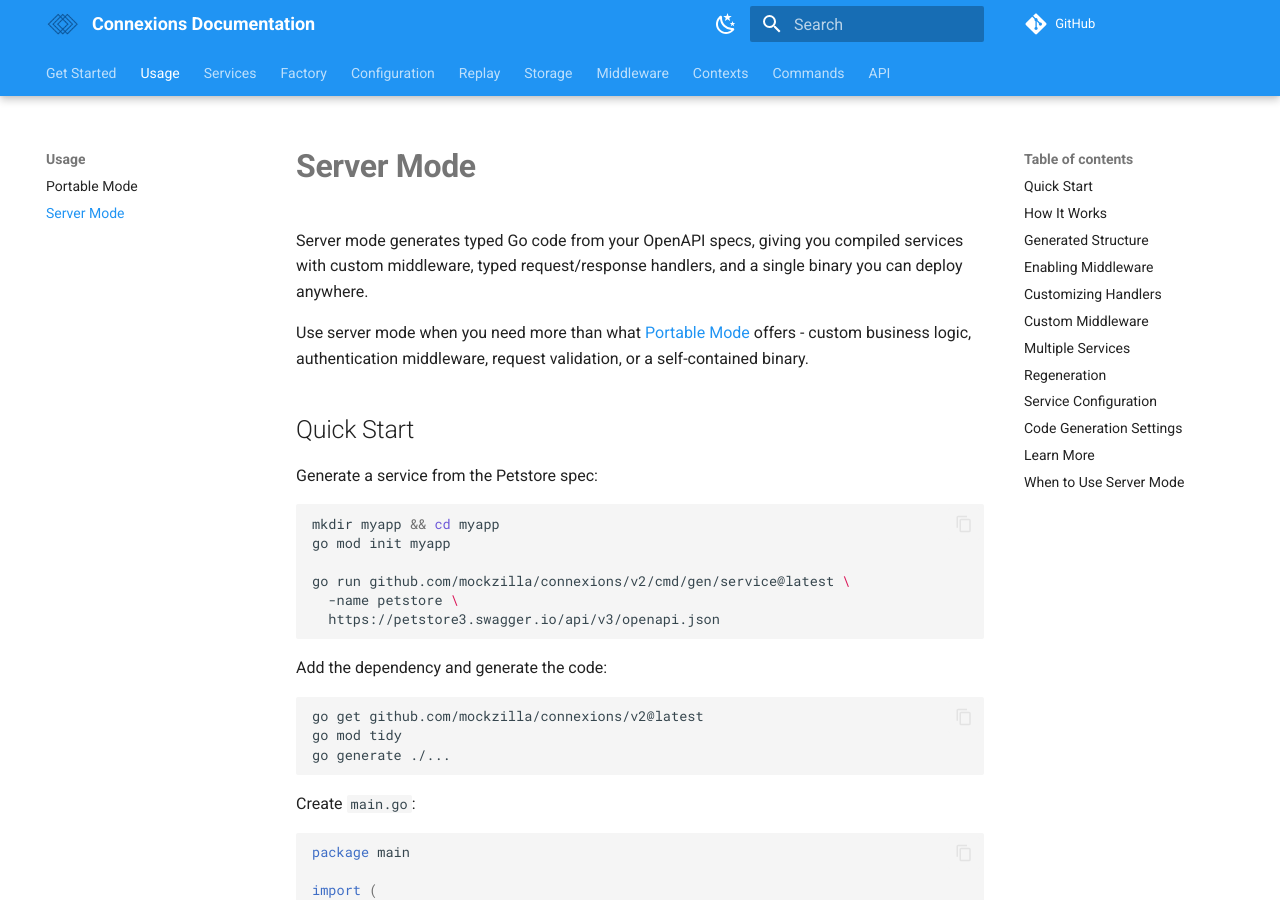
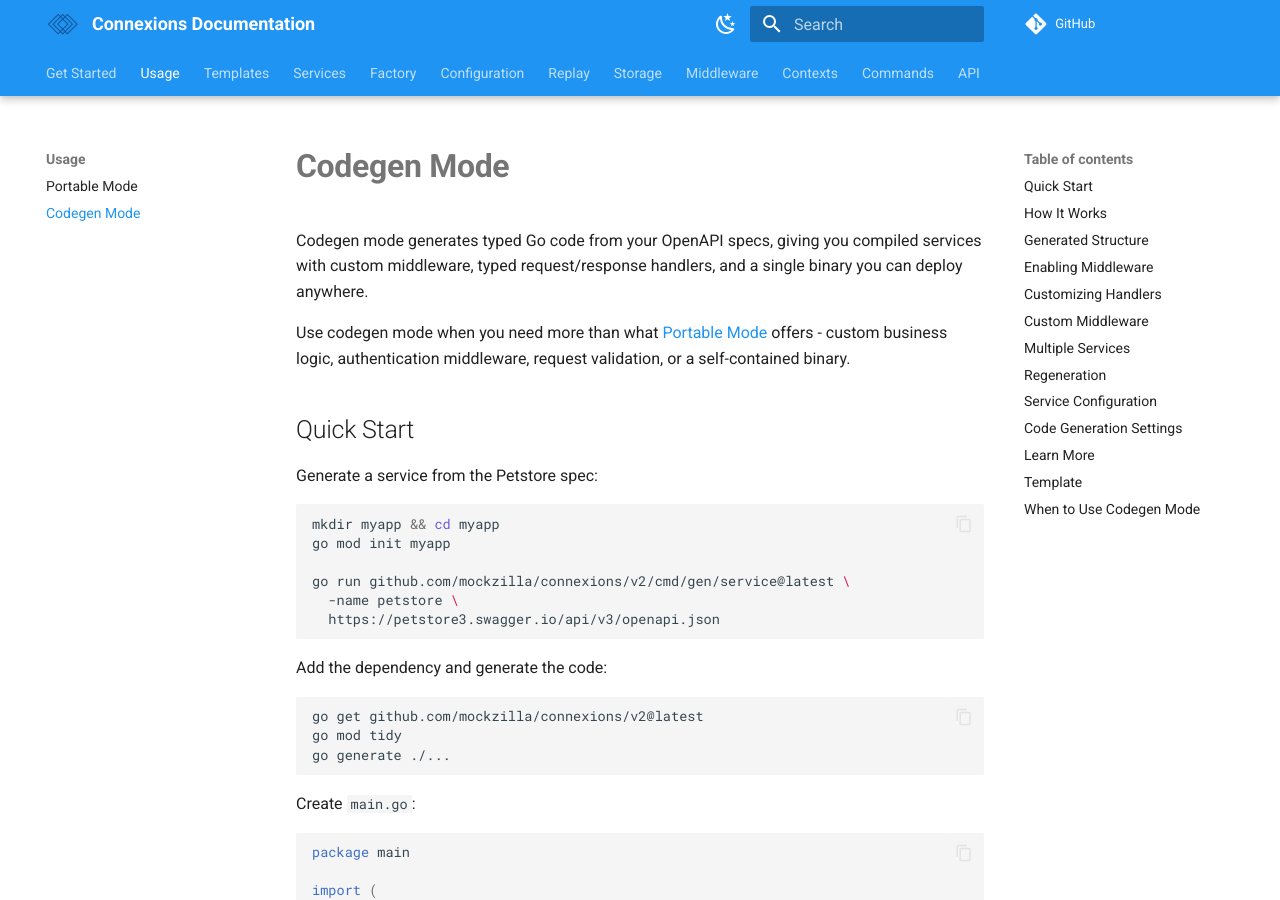
Before and after one commit to cubahno/connexions, an MkDocs documentation site: the page built from docs/usage/codegen.md, in a window 1280 px wide and 900 px high. Built offline with MkDocs 1.6.1 and Material for MkDocs 9.7.7, drawn with Linux system fonts in a browser that asks for light colours; comment, search, counter and statistics services are not loaded; some of the changed text lies outside the part shown.

Commit message:
Mention codegen template in the docs (#176)

```diff
--- a/docs/usage/server.md
+++ b/docs/usage/codegen.md
@@ -1,9 +1,9 @@
-# Server Mode
+# Codegen Mode
 
-Server mode generates typed Go code from your OpenAPI specs, giving you compiled services with custom middleware,
+Codegen mode generates typed Go code from your OpenAPI specs, giving you compiled services with custom middleware,
 typed request/response handlers, and a single binary you can deploy anywhere.
 
-Use server mode when you need more than what [Portable Mode](portable.md) offers -
+Use codegen mode when you need more than what [Portable Mode](portable.md) offers -
 custom business logic, authentication middleware, request validation, or a self-contained binary.
 
 ## Quick Start
@@ -193,12 +193,20 @@
 - [Factory](../factory.md) - use the generation engine programmatically from Go
 - [Service Command](../commands/service.md) - full reference for `gen/service`
 
-## When to Use Server Mode
+## Template
+
+Start from a GitHub template with CI/CD, API Explorer UI, and example services ready to go:
+
+- [connexions-codegen-template](https://github.com/mockzilla/connexions-codegen-template)
+
+See [Templates](../templates.md) for all available templates.
+
+## When to Use Codegen Mode
 
 | Need | Use |
 |------|-----|
 | Quick prototyping, testing | [Portable Mode](portable.md) |
-| Custom auth, business logic | Server Mode |
-| Single deployable binary | Server Mode |
-| Typed request/response handling | Server Mode |
+| Custom auth, business logic | Codegen Mode |
+| Single deployable binary | Codegen Mode |
+| Typed request/response handling | Codegen Mode |
 | CI/CD mock server | Either |
--- a/mkdocs.yml
+++ b/mkdocs.yml
@@ -66,7 +66,8 @@
       - 'How It Works': 'how-it-works.md'
   - Usage:
       - Portable Mode: 'usage/portable.md'
-      - Server Mode: 'usage/server.md'
+      - Codegen Mode: 'usage/codegen.md'
+  - Templates: 'templates.md'
   - Services: 'services.md'
   - Factory: 'factory.md'
   - Configuration:
```
Also changed, not shown: README.md (+10 -2 lines), docs/templates.md (added, +19 -0 lines), docs/usage/portable.md (+4 -2 lines).
